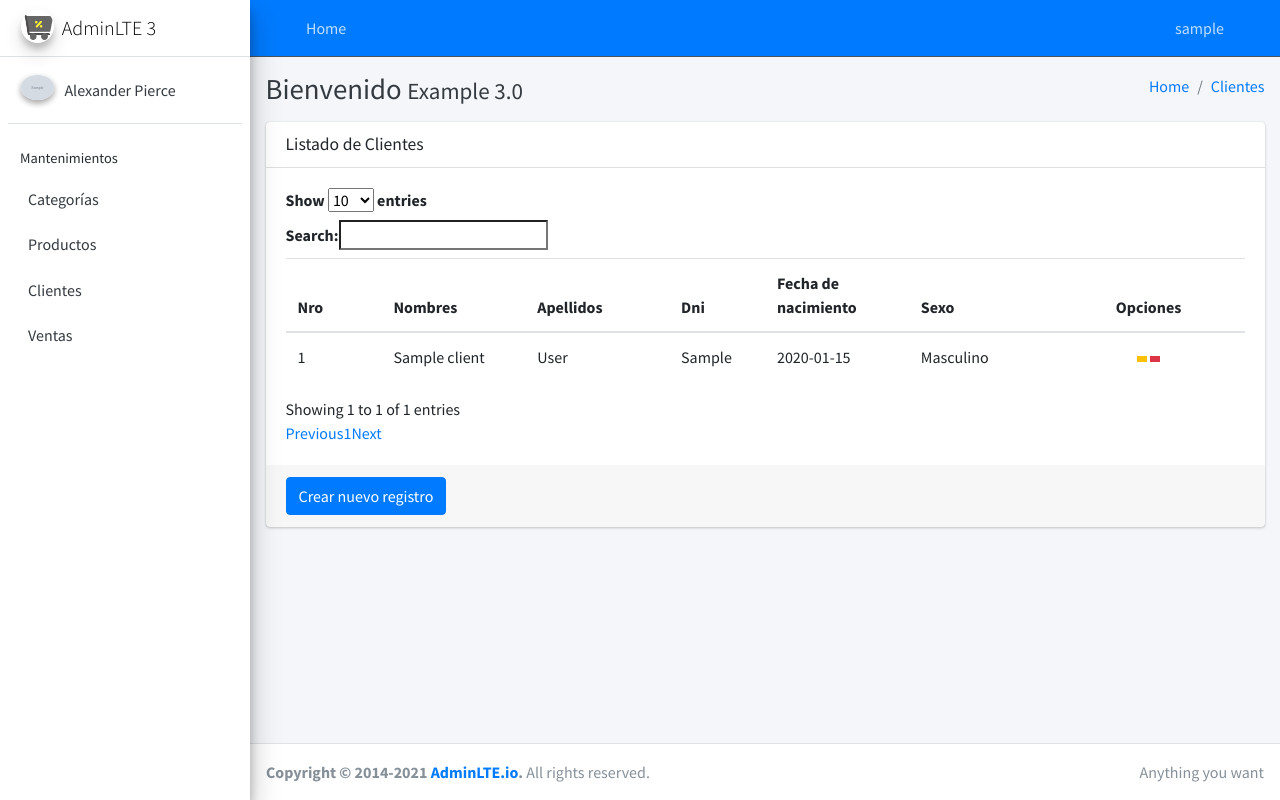
After one commit to geozevallos/django-practica, a Django app: page /erp/client/ in a window 1280 px wide. The commit adds this page. Run offline with Django 3.2, Linux system fonts and the light colour scheme; a user stored in the database is signed in; tables that the repository leaves empty hold one stand-in row (values such as "Sample post"); grey boxes marked "Sample" are stand-in pictures; some libraries are stand-ins or nearby versions.

Commit message:
Add registro con modales

```diff
--- a/app/core/erp/forms.py
+++ b/app/core/erp/forms.py
@@ -1,5 +1,8 @@
-from django.forms import ModelForm, TextInput, Textarea, ValidationError, Form, ModelChoiceField, Select
-from core.erp.models import Category, Product
+from datetime import datetime
+
+from django.forms import ModelForm, TextInput, Textarea, ValidationError, Form, ModelChoiceField, Select, DateInput
+
+from core.erp.models import Category, Product, Client
 
 class CategoryForm(ModelForm):
 
@@ -68,3 +71,54 @@ class TestForm(Form):
     productos = ModelChoiceField(queryset=Product.objects.none(), widget=Select(attrs={
         'class': 'form-control'
     }))
+
+
+class ClientForm(ModelForm):
+    def __init__(self, *args, **kwargs):
+        super().__init__(*args, **kwargs)
+        self.fields['names'].widget.attrs['autofocus'] = True
+
+    class Meta:
+        model = Client
+        fields = '__all__'
+        widgets = {
+            'names': TextInput(
+                attrs={
+                    'placeholder': 'Ingrese sus nombres',
+                }
+            ),
+            'surnames': TextInput(
+                attrs={
+                    'placeholder': 'Ingrese sus apellidos',
+                }
+            ),
+            'dni': TextInput(
+                attrs={
+                    'placeholder': 'Ingrese su dni',
+                }
+            ),
+            'date_birthday': DateInput(format='%Y-%m-%d',
+                attrs={
+                    'value': datetime.now().strftime('%Y-%m-%d'),
+                }
+            ),
+            'address': TextInput(
+                attrs={
+                    'placeholder': 'Ingrese su dirección',
+                }
+            ),
+            'gender': Select()
+        }
+        exclude = ['user_updated', 'user_creation']
+
+    def save(self, commit=True):
+        data = {}
+        form = super()
+        try:
+            if form.is_valid():
+                form.save()
+            else:
+                data['error'] = form.errors
+        except Exception as e:
+            data['error'] = str(e)
+        return data
--- a/app/core/erp/models.py
+++ b/app/core/erp/models.py
@@ -121,12 +121,18 @@ class Client(models.Model):
     names = models.CharField(max_length=150, verbose_name='Nombres')
     surnames = models.CharField(max_length=150, verbose_name='Apellidos')
     dni = models.CharField(max_length=10, unique=True, verbose_name='Dni')
-    birthday = models.DateField(default=datetime.now, verbose_name='Fecha de nacimiento')
+    date_birthday = models.DateField(default=datetime.now, verbose_name='Fecha de nacimiento')
     address = models.CharField(max_length=150, null=True, blank=True, verbose_name='Dirección')
-    sexo = models.CharField(max_length=10, choices=gender_choices, default='male', verbose_name='Sexo')
+    gender = models.CharField(max_length=10, choices=gender_choices, default='male', verbose_name='Sexo')
 
     def __str__(self):
         return self.names
+
+    def toJSON(self):
+        item = model_to_dict(self)
+        item['gender'] = self.get_gender_display()
+        item['date_birthday'] = self.date_birthday.strftime('%Y-%m-%d')
+        return item
 
     class Meta:
         verbose_name = 'Cliente'
--- /dev/null
+++ b/app/core/erp/static/client/js/list.js
@@ -0,0 +1,75 @@
+$(function () {
+    const table_data = $('#tableData').DataTable({
+        responsive: true,
+        autoWidth: false,
+        destroy: true,
+        deferRender: true,
+        ajax: {
+            url: window.location.pathname,
+            type: 'POST',
+            data: {
+                'action': 'searchdata'
+            },
+            dataSrc: ""
+        },
+        columns: [
+            {"data": "id"},
+            {"data": "names"},
+            {"data": "surnames"},
+            {"data": "dni"},
+            {"data": "date_birthday"},
+            {"data": "gender"},
+            {"data": "id"},
+        ],
+        columnDefs: [
+            {
+                targets: [-1],
+                class: 'text-center',
+                orderable: false,
+                render: function (data, type, row) {
+                    var buttons = '<a href="#" class="btn btn-warning btn-xs btn-flat"><i class="fas fa-edit"></i></a> ';
+                    buttons += '<a href="#" type="button" class="btn btn-danger btn-xs btn-flat"><i class="fas fa-trash-alt"></i></a>';
+                    return buttons;
+                }
+            },
+        ],
+        initComplete: function (settings, json) {
+
+        }
+    });
+
+    const btnAdd = document.querySelector('.btnAdd')
+    const form = document.querySelector('form');
+    const inputAction = document.querySelector('#inputAction')
+
+    form.addEventListener('submit', (e) => {
+        e.preventDefault();
+        myForm = new FormData(e.target);
+
+        fetch(
+            // '{% url "erp:category_add" %}',
+            window.location.pathname,
+             {
+            method: "POST",
+            body: myForm,
+          }).then(rpta => rpta.json()).then(result =>
+            {
+            if(!result.hasOwnProperty('error')){
+                sendMessage('Registrado', 'Registrado correctamente', 'success').then(()=> {
+                    // location.reload();
+                    table_data.ajax.reload()
+                })
+            } else {
+              console.log(result)
+              showFormErrors(result.error);
+            }
+          }
+          ).catch(error => console.error('Error:', error));
+    })
+
+    btnAdd.addEventListener('click', () => {
+        form.reset()
+        $('#myModalClient').modal('show');
+        inputAction.setAttribute("value", 'add')
+    })
+});
--- /dev/null
+++ b/app/core/erp/templates/client/list.html
@@ -0,0 +1,63 @@
+{% extends 'list.html' %}
+{% load widget_tweaks %}
+{% load static %}
+{% block headlist %}
+    <script src="{% static 'client/js/list.js' %}"></script>
+{% endblock %}
+
+{% block columns %}
+    <tr>
+        <th scope="col" style="width: 10%;">Nro</th>
+        <th scope="col" style="width: 15%;">Nombres</th>
+        <th scope="col" style="width: 15%;">Apellidos</th>
+        <th scope="col" style="width: 10%;">Dni</th>
+        <th scope="col" style="width: 15%;">Fecha de nacimiento</th>
+        <th scope="col" style="width: 15%;">Sexo</th>
+        <th scope="col" style="width: 20%;">Opciones</th>
+    </tr>
+{% endblock %}
+
+{% block rows %}
+
+{% endblock %}
+
+{% block butttons_list %}
+<a type="button" class="btn btn-primary btnRegistro btnAdd">
+  <i class="fas fa-plus"></i> Crear nuevo registro
+</a>
+
+{% endblock butttons_list %}
+
+{% block javascript %}
+  <!-- Modal -->
+  <div class="modal fade" id="myModalClient" tabindex="-1" role="dialog" aria-labelledby="exampleModalLabel" aria-hidden="true">
+    <form action="" method="post" enctype="multipart/form-data">
+        <div class="modal-dialog" role="document">
+            <div class="modal-content">
+              <div class="modal-header">
+                <h5 class="modal-title" id="exampleModalLabel">Modal title</h5>
+                <button type="button" class="close" data-dismiss="modal" aria-label="Close">
+                  <span aria-hidden="true">&times;</span>
+                </button>
+              </div>
+              <div class="modal-body">
+                <div class="container-fluid">
+                    <input type="hidden" name="action" value="add" id="inputAction">
+                    {% for field in form.visible_fields %}
+                    <div class="form-group">
+                        <label>{{field.label}}</label>
+                        {{ field|add_class:'form-control'|attr:'autocomplete:off'}}
+                    </div>
+                {% endfor %}
+                </div>
+
+              </div>
+              <div class="modal-footer">
+                <button type="button" class="btn btn-secondary" data-dismiss="modal">Cerrar</button>
+                <button type="submit" class="btn btn-primary">Guardar</button>
+              </div>
+            </div>
+          </div>
+    </form>
+  </div>
+{% endblock %}
--- a/app/core/erp/urls.py
+++ b/app/core/erp/urls.py
@@ -6,6 +6,7 @@ from django.urls import path
 from core.erp.views.dashboard.views import DashboardView
 from core.erp.views.product.views import ProductCreateView, ProductDeleteView, ProductListView, ProductUpdateView
 from core.erp.views.test.views import TestView
+from core.erp.views.client.views import ClientView
 
 # Especifcinado nombre de las rutas
 app_name = 'erp'
@@ -27,6 +28,9 @@ urlpatterns = [
     path('product/update/<int:pk>/', ProductUpdateView.as_view(), name='product_update'),
     path('product/delete/<int:pk>/', ProductDeleteView.as_view(), name='product_delete'),
 
+    # client
+    path('client/', ClientView.as_view(), name='client'),
+
     #Home
     path('dashboard/', DashboardView.as_view(), name='dashboard'),
 
--- /dev/null
+++ b/app/core/erp/views/client/views.py
@@ -0,0 +1,49 @@
+from django.contrib.auth.decorators import login_required
+from django.http import JsonResponse
+from django.urls import reverse_lazy
+from django.utils.decorators import method_decorator
+from django.views.decorators.csrf import csrf_exempt
+from django.views.generic import TemplateView
+
+from core.erp.models import Client
+from core.erp.forms import ClientForm
+
+
+class ClientView(TemplateView):
+    template_name = 'client/list.html'
+
+    @method_decorator(csrf_exempt)
+    @method_decorator(login_required)
+    def dispatch(self, request, *args, **kwargs):
+        return super().dispatch(request, *args, **kwargs)
+
+    def post(self, request, *args, **kwargs):
+        data = {}
+        try:
+            action = request.POST['action']
+            if action == 'searchdata':
+                data = []
+                for i in Client.objects.all():
+                    data.append(i.toJSON())
+            elif action == "add":
+                cliente = Client()
+                cliente.names = request.POST['names']
+                cliente.surnames = request.POST['surnames']
+                cliente.dni = request.POST['dni']
+                cliente.address = request.POST['address']
+                cliente.gender = request.POST['gender']
+                cliente.save()
+            else:
+                data['error'] = 'Ha ocurrido un error'
+        except Exception as e:
+            data['error'] = str(e)
+        print(data)
+        return JsonResponse(data, safe=False)
+
+    def get_context_data(self, **kwargs):
+        context = super().get_context_data(**kwargs)
+        context['title'] = 'Listado de Clientes'
+        context['list_url'] = reverse_lazy('erp:client')
+        context['entity'] = 'Clientes'
+        context['form'] = ClientForm()
+        return context
--- a/app/templates/hzt/header.html
+++ b/app/templates/hzt/header.html
@@ -52,7 +52,7 @@
               >
             </li>
             <li>
-              <a href="#" class="dropdown-item"
+              <a href="{% url 'erp:client' %}" class="dropdown-item"
                 ><i class="fas fa-users"></i> Clientes</a
               >
             </li>
--- a/app/templates/list.html
+++ b/app/templates/list.html
@@ -36,9 +36,14 @@
     </table>
   </div>
   <div class="card-footer">
+
+    {% block butttons_list %}
     <a href="{{create_url}}" type="button" class="btn btn-primary btnRegistro">
       <i class="fas fa-plus"></i> Crear nuevo registro
     </a>
+
+    {% endblock butttons_list %}
+
   </div>
   <!-- /.card-body -->
 </div>
--- a/app/templates/vtc/sidebar.html
+++ b/app/templates/vtc/sidebar.html
@@ -36,7 +36,7 @@
                     </a>
                 </li>
                 <li class="nav-item">
-                    <a href="#" class="nav-link">
+                    <a href="{% url 'erp:client' %}" class="nav-link">
                         <i class="nav-icon fas fa-users"></i>
                         <p>
                             Clientes
```
Also changed, not shown: app/core/erp/migrations/0003_auto_20230216_2216.py (added).
